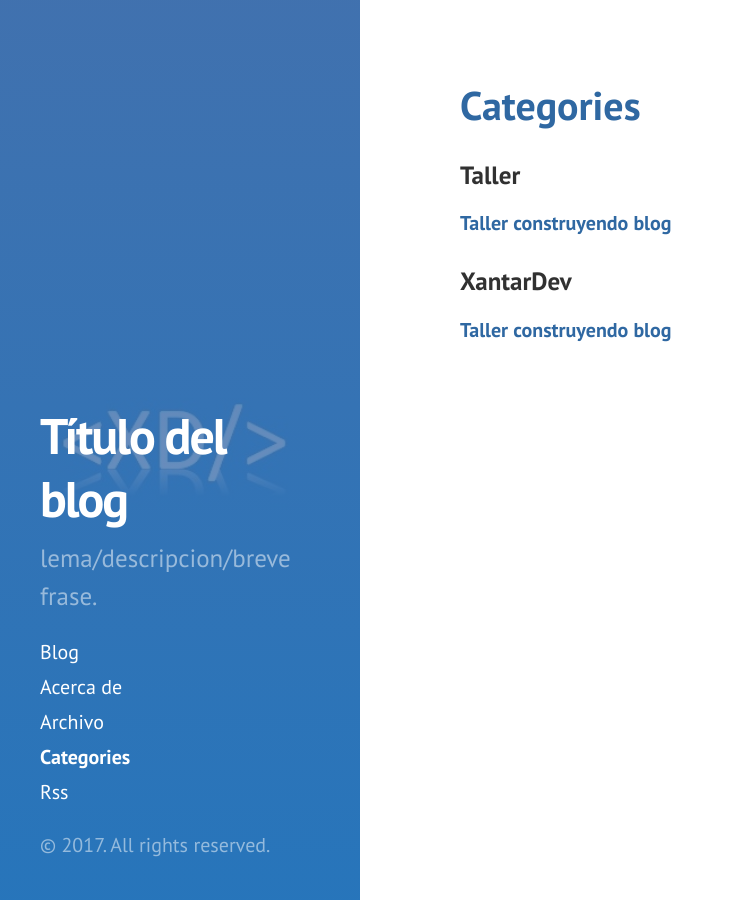
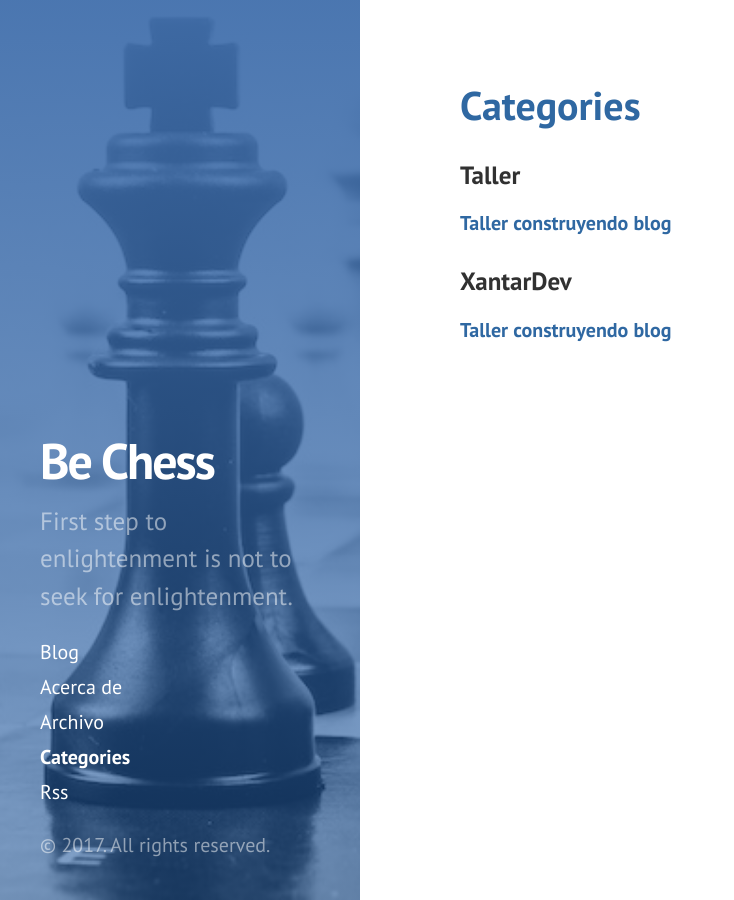
Before and after one commit to pepellou/chess-is-hard, a Jekyll site: the page built from categories.html, in a window 1280 px wide. Shown: the whole page, without its empty margins (0-734 px from the left). Built offline with Jekyll 4.4.1, drawn with Linux system fonts in a browser that asks for light colours; nearby versions of some CDN libraries.

Commit message:
My first style for my great blog

```diff
--- a/_config.yml
+++ b/_config.yml
@@ -10,22 +10,22 @@ version:          2.1.0
 
 github:           metadata
 
-repository:       username/username.github.io
-userdisqus:       username
+repository:       pepellou/pepellou.github.io
+userdisqus:       pepellou
 
 # Setup
 author:
-  name:           "Nombre Apellido"
-  url:            https://twitter.com/usernameTwitter
-  twitter:        usernameTwitter
+  name:           "Pepe Doval"
+  url:            https://twitter.com/pepellou
+  twitter:        pepellou
 
 paginate:         5
 
-title:            "Título del blog"
-tagline:          "línea descriptiva"
-description:      "lema/descripcion/breve frase."
+title:            "Be Chess"
+tagline:          "You all be chess"
+description:      "First step to enlightenment is not to seek for enlightenment."
 locale:           es_es
 encoding:         utf-8
-url:              https://username.github.io
-baseurl:          https://username.github.io/
+url:              https://pepellou.github.io
+baseurl:          https://pepellou.github.io/
 google_analytics: UA-XXXXXXXXX-X
--- a/public/css/hyde.css
+++ b/public/css/hyde.css
@@ -264,7 +264,7 @@ a.sidebar-nav-item:focus {
 /* Red */
 .theme-base-08 .sidebar {
   background-color: #ac4142;
-  background: linear-gradient(to bottom, rgba(172, 65, 66, 0.95) 0%, rgba(172, 5, 5, 0.55) 100%), url('../sidebar.jpg') center / cover;
+  background: linear-gradient(to bottom, rgba(172, 65, 66, 0.95) 0%, rgba(172, 5, 5, 0.55) 100%), url('../background.jpeg') center / cover;
 }
 .theme-base-08 .content a,
 .theme-base-08 .related-posts li a:hover {
@@ -310,7 +310,7 @@ a.sidebar-nav-item:focus {
 /* Blue */
 .theme-base-0d .sidebar {
   background-color: #2F68A2;
-  background: linear-gradient(to bottom, rgba(65, 111, 172, 0.95) 0%, rgba(28, 85, 155, 0.55) 100%), url('../sidebar.jpg') center / cover;
+  background: linear-gradient(to bottom, rgba(65, 111, 172, 0.95) 0%, rgba(28, 85, 155, 0.55) 100%), url('../background.jpeg') center / cover;
 }
 .theme-base-0d .content a,
 .theme-base-0d .related-posts li a:hover {
```
Also changed, not shown: Gemfile.lock, categories.html (line endings or trailing spaces), public/background.jpeg (added), 1 other file.
